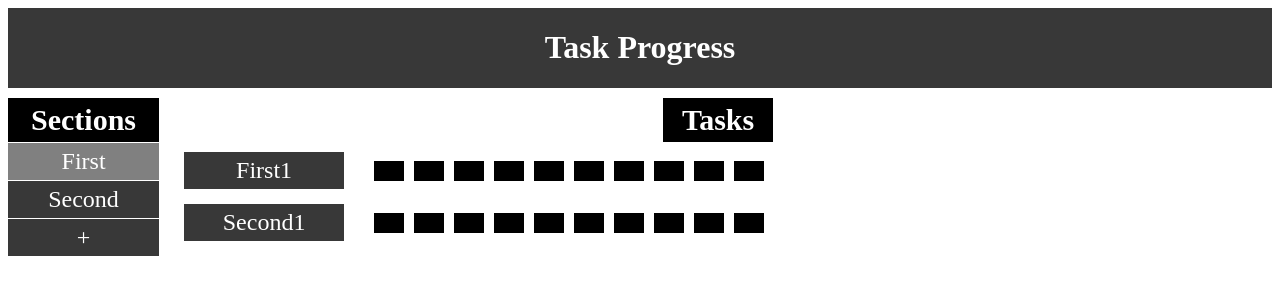
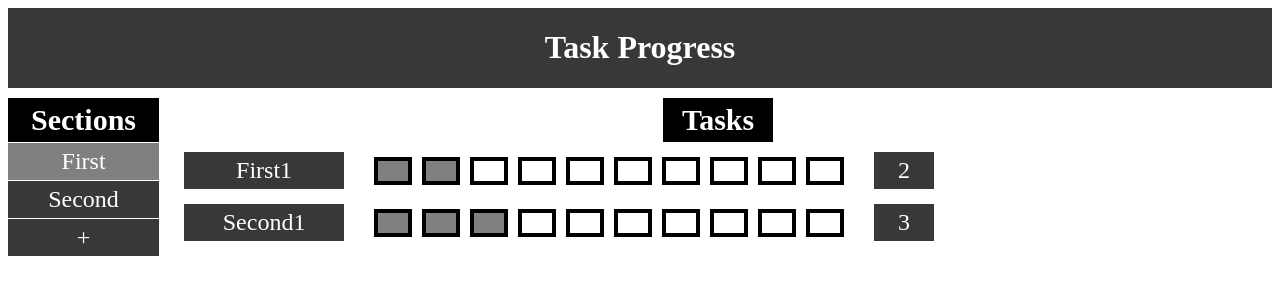
Before and after one commit to leviweiss/Task-Progress, a Vue app: page / in a window 1280 px wide. Shown: the top 300 px of the page. Built offline with nearby package versions, Linux system fonts and the light colour scheme; the HTML template or start-up script is replaced by a standard one.

Commit message:
bullets full stable

```diff
--- a/src/components/GroupsList.vue
+++ b/src/components/GroupsList.vue
@@ -4,8 +4,7 @@
         <div v-for="item in groupsInfo" :key="item.id">
             <div href="#"
                 class="groups-list-container__item"
-                :class="{'groups-list-container__item__active': item.id === chosenGroupId}"
-                @click.prevent="chooseGroup(item.id)">
+                :class="{'groups-list-container__item__active': item.id === chosenGroupId}" @click.prevent="chooseGroup(item.id)">
                 {{ item.name }}
             </div>
         </div>
--- a/src/components/TasksList.vue
+++ b/src/components/TasksList.vue
@@ -7,11 +7,11 @@
             </div>
             <div class="tasks-list-container__tasks__bullets">
                 <div v-for="n in NUMBER_OF_BULLETS" :key="n">
-                    <div class="tasks-list-container__tasks__bullets__square"/>
+                    <div class="tasks-list-container__tasks__bullets__square" :class="{'tasks-list-container__tasks__bullets__square__full': n <= task.value}"/>
                 </div>
             </div>
-            <label class="tasks-list-container__tasks__score">
-
+            <label class="tasks-list-container__tasks__value">
+                {{ task.value }}
             </label>
         </div>
     </div>
@@ -103,13 +103,23 @@ export default {
             &__square {
                 height: 20px;
                 width: 30px;
-                background-color: black;
                 margin-left: 10px;
+                border: 4px solid;
+
+                &__full {
+                    background-color: gray;
+                }
             }
         }
 
-        &__score {
-
+        &__value {
+            font-size: 24px;
+            margin-left: 10px;
+            text-align: center;
+            padding: 5px;
+            background: rgba(0, 0, 0, 0.781);
+            color: white;
+            width: 50px;
         }
     }
 }
```
